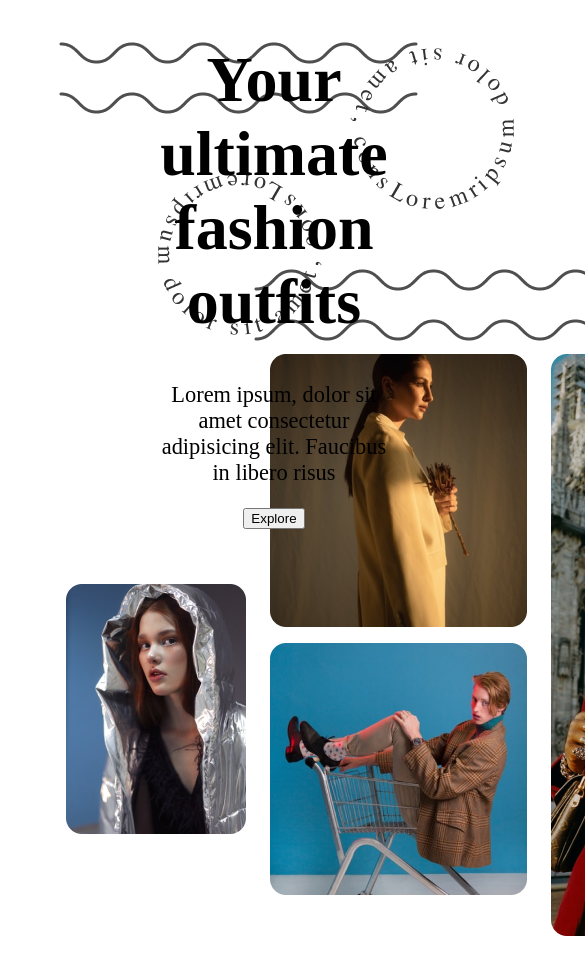
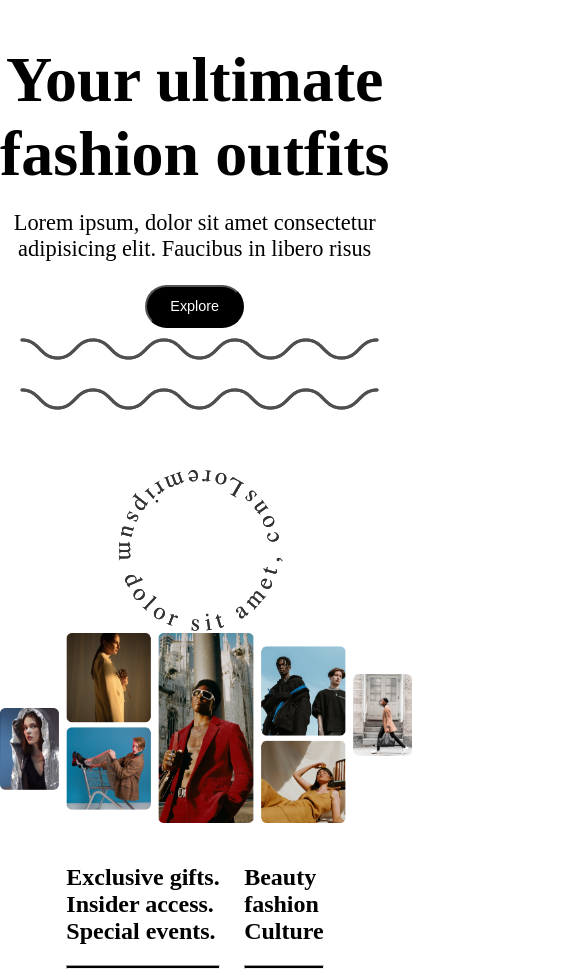
Before and after one commit to Ospina115/Landing-page, a plain HTML site: page js/DecimoOctavaPagina.html in a window 390 px wide. Shown: the top 977 px of the page, 585 px wide, since content can reach past the window. Before the commit the page ends 944 px from the top, so only its background shows below. Drawn offline with Linux system fonts and the light colour scheme.

Commit message:
pagina 18 terminada
responsive al toke

```diff
--- a/js/DecimoOctavaPagina.html
+++ b/js/DecimoOctavaPagina.html
@@ -15,5 +15,13 @@
         <p>Lorem ipsum, dolor sit amet consectetur <br>adipisicing elit. Faucibus in libero risus</p>
         <button>Explore</button>
     </div>
+    <div class="izquiera">
+        <h2>Exclusive gifts. <br>Insider access. <br>Special events.</h2>
+        <hr>
+    </div>
+    <div class="derecha">
+        <h2>Beauty <br>fashion <br>Culture</h2>
+        <hr>
+    </div>
 </body>
 </html>
--- a/style/DecimoOctavaPagina.css
+++ b/style/DecimoOctavaPagina.css
@@ -3,7 +3,7 @@ body{
 }
 .galeria{
     position: absolute;
-    top: 42%;
+    top: 40%;
     left: 17%;
     padding-bottom: 2%;
 }
@@ -27,8 +27,73 @@ body{
 }
 h1{
     font-size: 400%;
+    margin-bottom: 5%;
 }
 p{
     font-size: 140%;
     margin-top: 0%;
 }
+button{
+    background-color: black;
+    color: white;
+    border-radius: 40px;
+    font-size: 90%;
+    padding: 3%;
+    padding-left: 6%;
+    padding-right: 6%;
+}
+.derecha{
+    position: absolute;
+    right: 17%;
+    top: 80%;
+}
+.izquiera{
+    position: absolute;
+    left: 17%;
+    top: 43%;
+}
+hr{
+    height: 2px;
+    background-color: black;
+}
+
+@media(max-width: 740px){
+    body{
+        padding: 0%;
+    }
+    .galeria{
+        position: absolute;
+        top: 75%;
+        left: 0%;
+        padding-bottom: 2%;
+        height: 190px;
+    }
+    .revez{
+        position: absolute;
+        top: 40%;
+        left: 5%;
+
+    }
+    .derecho{
+        position: absolute;
+        top: 40%;
+        left: 5%;
+        rotate: 0deg;
+    }
+    .texto{
+        position: absolute;
+        top: 0%;
+        left: 0%;
+        text-align: center;
+    }
+    .derecha{
+        position: absolute;
+        right: 17%;
+        top: 100%;
+    }
+    .izquiera{
+        position: absolute;
+        left: 17%;
+        top: 100%;
+    }
+}
```
